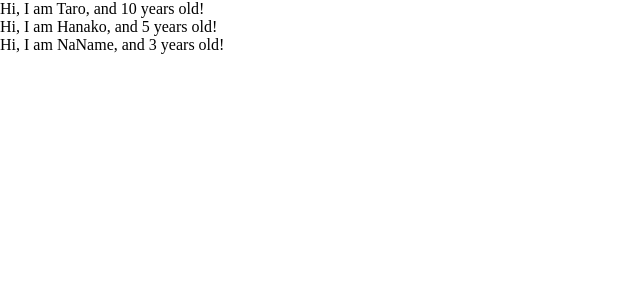
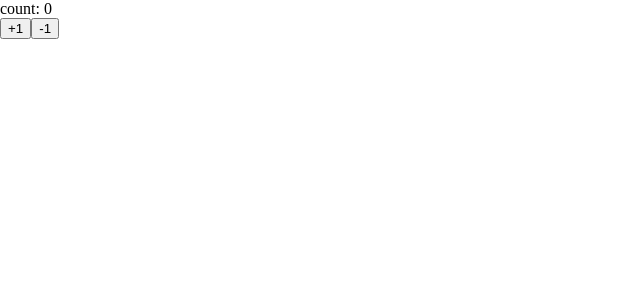
Before and after one commit to takuKik/react, a React (Create React App) app: page / in a window 1280 px wide. Shown: the top 300 px of the page, without its empty margins (0-640 px from the left). Built offline with nearby package versions, Linux system fonts and the light colour scheme.

Commit message:
learn state and setState

```diff
--- a/src/App.js
+++ b/src/App.js
@@ -1,30 +1,30 @@
-import React from 'react';
-import PropTypes from 'prop-types';
+import React, {  Component } from 'react';
 
-const App = () => {
-    const profiles = [
-        { name: "Taro", age: 10},
-        { name: "Hanako", age: 5},
-        { name: "NaName", age: 3}
-    ]
-  return (
-    <div>
-    {
-        profiles.map((profile, index) => {
-            return <User name={profile.name} age={profile.age} key={index}/>
-        })
+const App = () => (<Counter></Counter>)
+
+class Counter extends Component {
+    constructor(props) {
+        super(props)
+        this.state = { count: 0 }
     }
-    </div>
-  )
-}
 
-const User = (props) => {
-  return <div>Hi, I am {props.name}, and {props.age} years old! </div>
-}
+    handlePlusButton = () => {
+        this.setState({ count: this.state.count + 1 })
+    }
 
-User.propTypes =  {
-    name: PropTypes.string,
-    age: PropTypes.number.isRequired
+    handleMinusButton = () => {
+        this.setState({ count: this.state.count - 1 })
+    }
+
+    render() {
+        return (
+          <React.Fragment>
+            <div>count: { this.state.count }</div>
+            <button onClick={this.handlePlusButton}>+1</button>
+            <button onClick={this.handleMinusButton}>-1</button>
+          </React.Fragment>
+        )
+    }
 }
 
 export default App;
```
